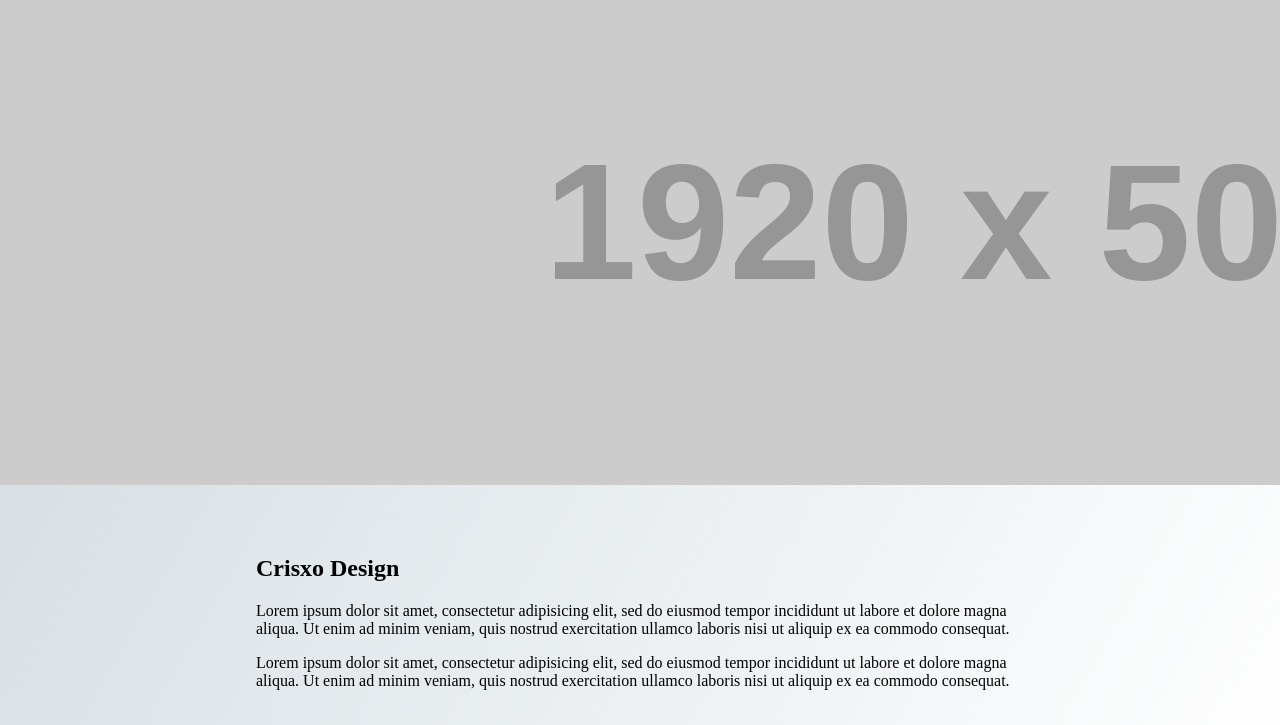
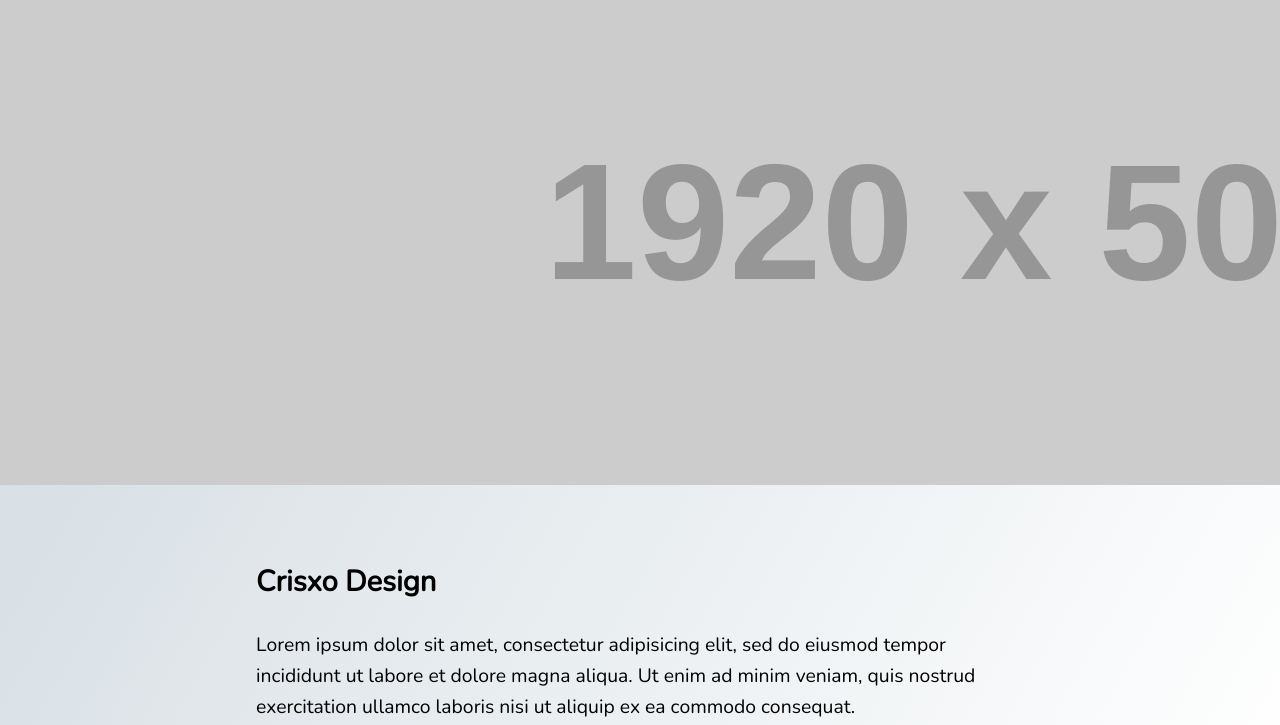
Before and after one commit to crisxo/portfolio, a website: page site/index.html in a window 1280 px wide. Shown: the part 75-800 px from the top of the page. Drawn offline with nearby package versions, Linux system fonts and the light colour scheme; placeholder pictures from the web are drawn by us.

Commit message:
ajout police

```diff
--- a/site/assets/scss/_style.scss
+++ b/site/assets/scss/_style.scss
@@ -1,6 +1,9 @@
 body, html {
   margin: 0;
   padding: 0;
+  font-family: $font-family-sans-serif;
+  font-size: $font-size-base;
+  line-height: $line-height-base;
 }
 
 .me {
--- a/site/assets/scss/_variables.scss
+++ b/site/assets/scss/_variables.scss
@@ -1,4 +1,4 @@
 // Typo
 $font-family-sans-serif: "Nunito", sans-serif;
-$font-size-base: 0.9rem;
+$font-size-base: 1.1rem;
 $line-height-base: 1.6;
```
Also changed, not shown: site/assets/css/app.css, 1 other file.
